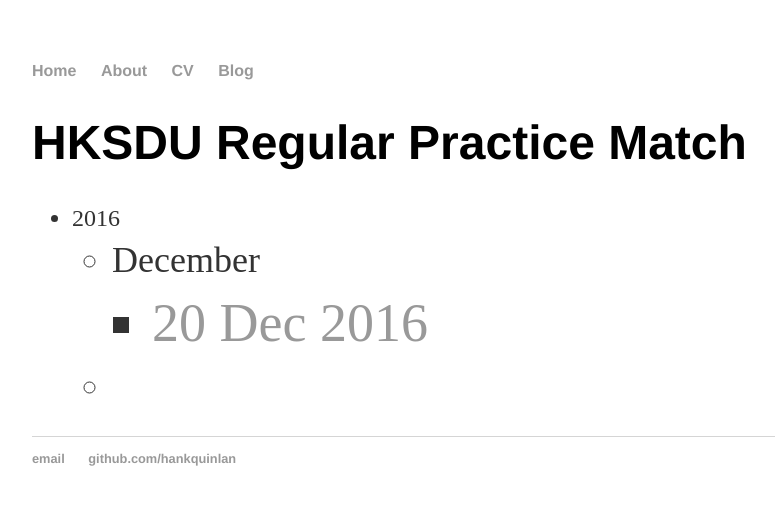
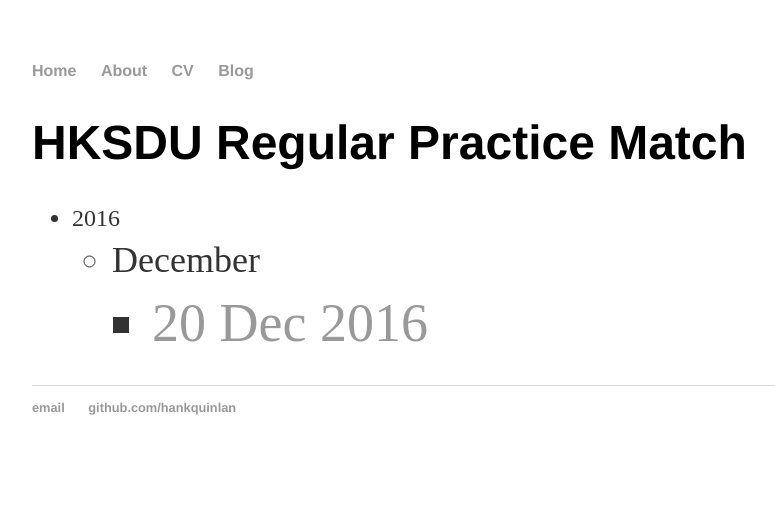
Before and after one commit to HKSDU/hksdu.github.io, a Jekyll site: the page built from index.html, in a window 1280 px wide. Shown: the top 505 px of the page, without its empty margins (160-935 px from the left). Built offline with Jekyll 4.4.1, drawn with Linux system fonts in a browser that asks for light colours.

Commit message:
Update index.html

```diff
--- a/index.html
+++ b/index.html
@@ -6,10 +6,10 @@ title: HKSDU Match Results
 		<div class="blurb">
 			<h1>HKSDU Regular Practice Match</h1>
 			<ul>
-				<li>2016</li>
+				<li>2016
 				<ul>
 					<li>December
 			<ul>
 				<li><a href="/20161220/login.html">20 Dec 2016</a></li>
-						</ul><li><ul>
+						</ul></li></ul></li></ul>
 		</div>
```
